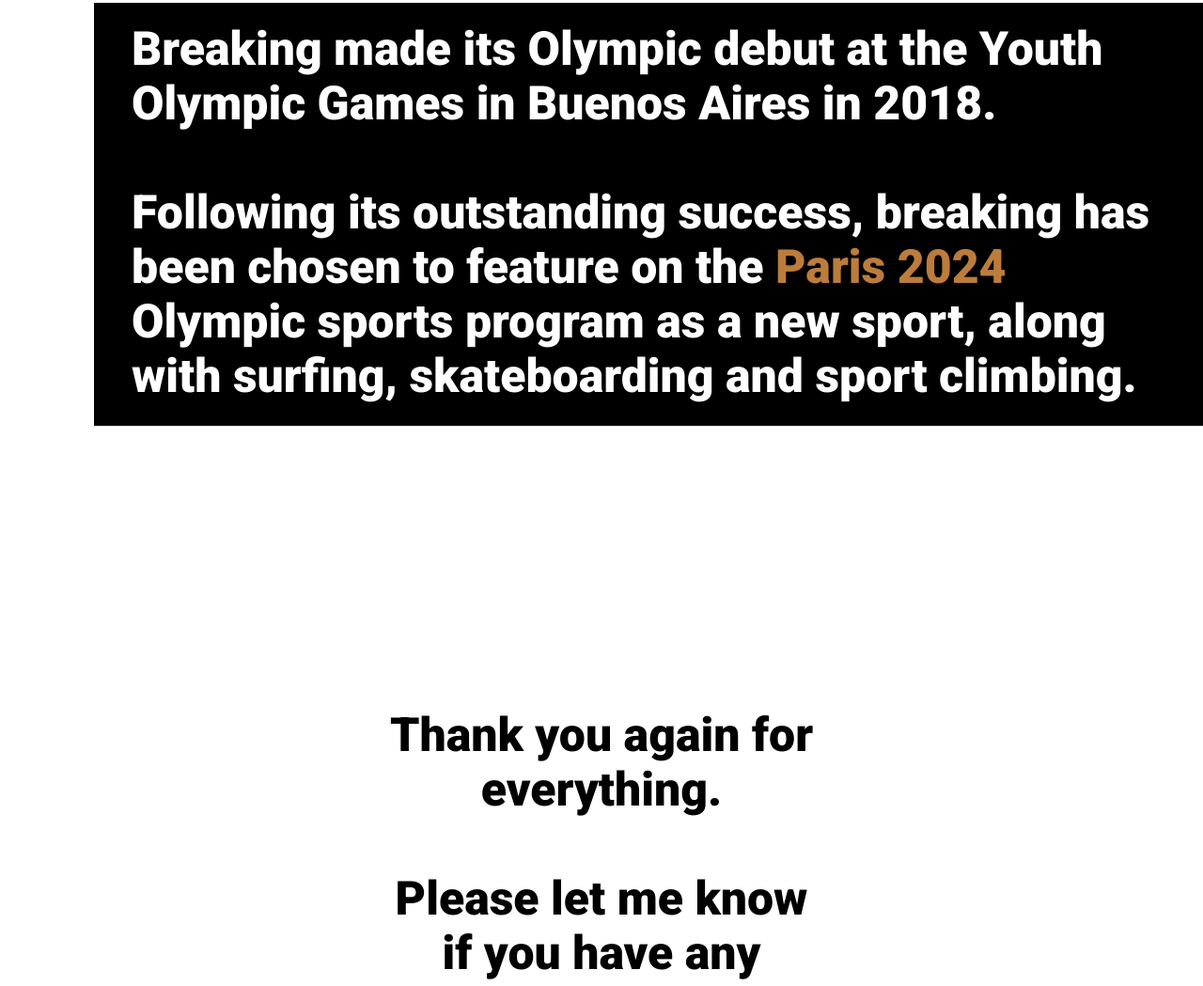
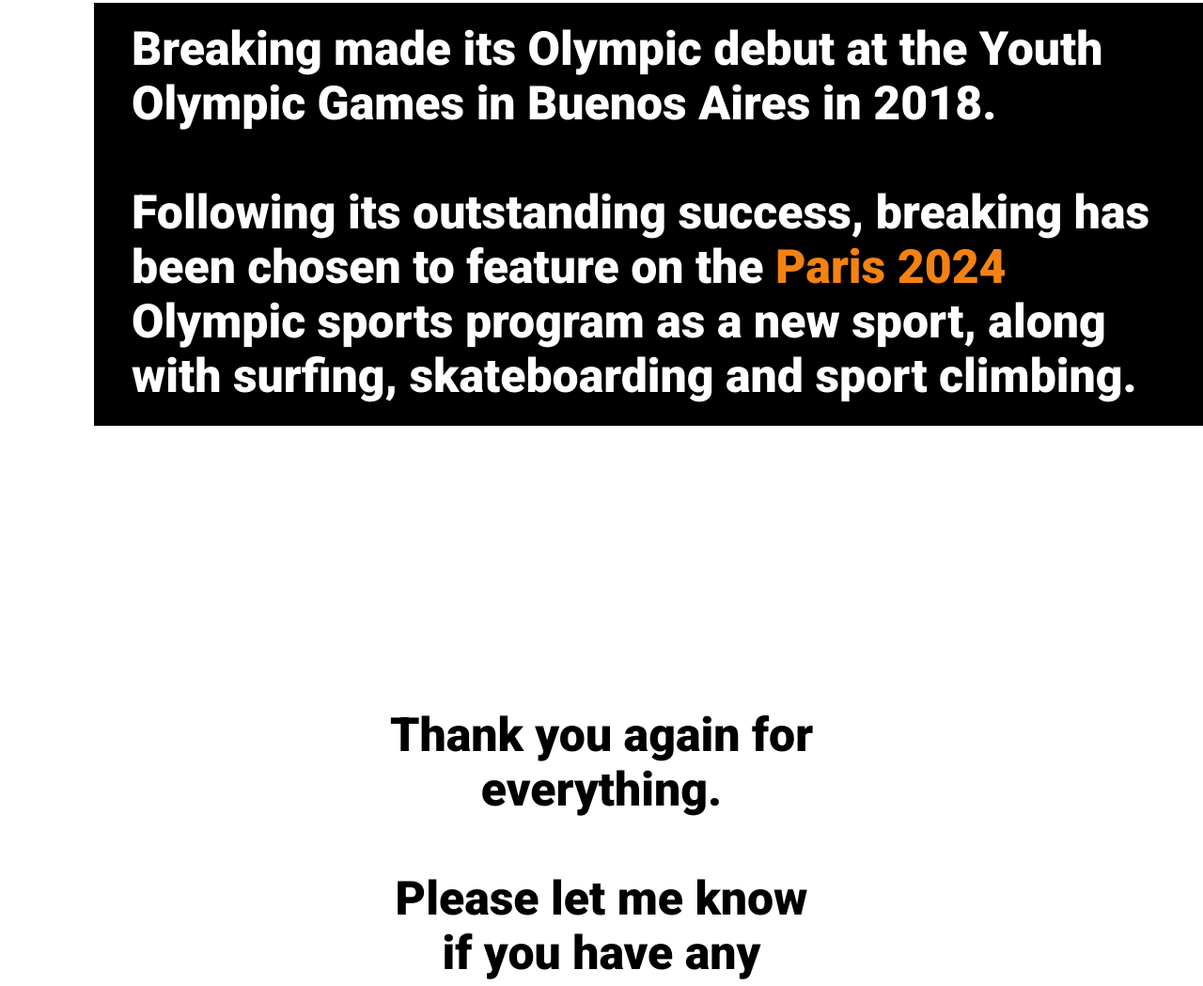
Before and after one commit to boostbm/BREAK, a plain HTML site: page index.html in a window 1280 px wide. Shown: the part 5959-7008 px from the top of the page at 94% size. Drawn offline with Linux system fonts and the light colour scheme; a web font is replaced by a local one.

Commit message:
Updated H1

```diff
--- a/style.css
+++ b/style.css
@@ -175,7 +175,7 @@ a:focus::after{
   }
 
   .paris {
-    color: #bc7c3b;
+    color: #f38212;
   }
   .contact {
     display: flex;
```
